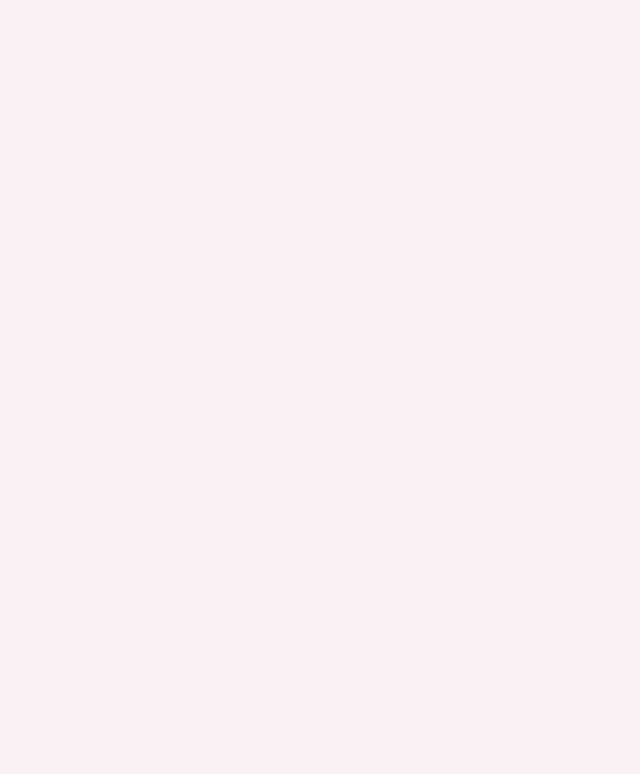
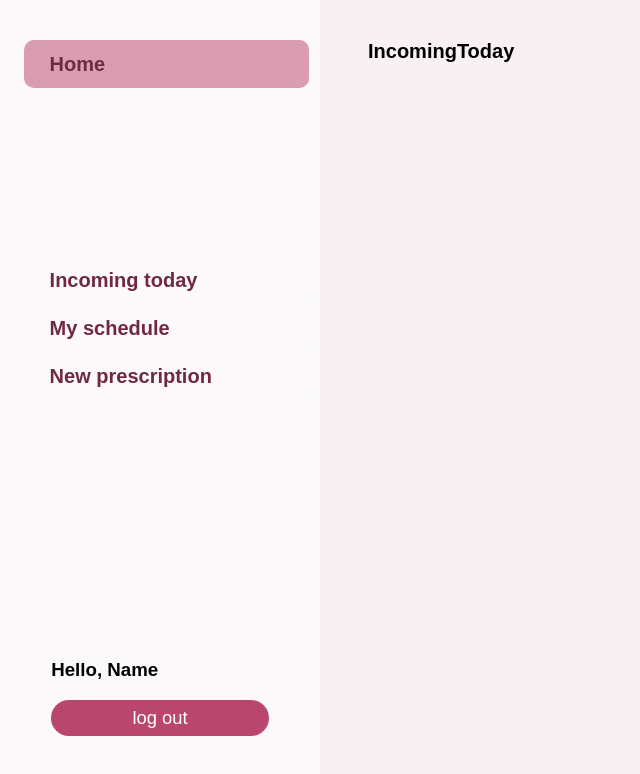
Before and after one commit to achwi00/vetclinic-front, a React (Create React App) app: page /dashboard/incoming in a window 1280 px wide. Before the commit this address had no page. Shown: the top 774 px of the page, without its empty margins (0-640 px from the left). Built offline with nearby package versions, Linux system fonts and the light colour scheme.

Commit message:
[Chore] add new route

```diff
--- a/src/App.js
+++ b/src/App.js
@@ -12,6 +12,9 @@ import TestView from "./views/TestView";
 import {UserProvider} from "./UserContext";
 import DashboardNewPet from "./views/user_dashboard/DashboardNewPet";
 import DashboardVisits from "./views/user_dashboard/DashboardVisits";
+import NewPrescriptionDashboard from "./views/vet_dashboard/NewPrescriptionDashboard";
+import DashboardIncomingToday from "./views/vet_dashboard/DashboardIncomingToday";
+import DashboardMySchedule from "./views/vet_dashboard/DashboardMySchedule";
 
 function App() {
   return (
@@ -29,7 +32,9 @@ function App() {
           <Route path="/dashboard/pet/:petName" element={<DashboardPet/>}/>
           <Route path="/dashboard/new-pet" element={<DashboardNewPet/>}/>
           <Route path="/dashboard/visits" element={<DashboardVisits/>}/>
-          {/*<Route path="/dashboard/my-pets" element={<MyPetGroups/>}/>*/}
+          <Route path="/dashboard/new-prescription" element={<NewPrescriptionDashboard/>}/>
+          <Route path="/dashboard/incoming" element={<DashboardIncomingToday/>}/>
+          <Route path="/dashboard/my-schedule" element={<DashboardMySchedule/>}/>
         </Routes>
       </Router>
     </UserProvider>
--- a/src/views/DashBoardHome.js
+++ b/src/views/DashBoardHome.js
@@ -21,6 +21,7 @@ function DashBoardHome(){
                 return [
                     {label: 'Incoming today', href:'#'},
                     {label: 'My schedule', href:'#'},
+                    {label: 'New prescription', href:'/dashboard/new-prescription'},
                 ]
             case 'RECEPTIONIST':
                 return [
--- /dev/null
+++ b/src/views/vet_dashboard/DashboardIncomingToday.js
@@ -0,0 +1,28 @@
+import React, {useContext} from "react";
+import '../../index.css'
+import '../../../src/styles/dashboard.css'
+import SideMenu from "../../component/SideMenu";
+import {UserContext} from "../../UserContext";
+
+function DashBoardHome(){
+    const {user} = useContext(UserContext);
+
+    const buttons = [
+        {label: 'Incoming today', href:'/dashboard/incoming'},
+        {label: 'My schedule', href:'/dashboard/my-schedule'},
+        {label: 'New prescription', href:'/dashboard/new-prescription'},
+    ]
+
+    return(
+        <div className="all-holder">
+            <SideMenu buttons={buttons}/>
+            <div className="content-holder">
+                <div className="centring-main">
+                    <h2 className="site-tracker">IncomingToday</h2>
+
+                </div>
+            </div>
+        </div>
+    );
+}
+export default DashBoardHome;
--- /dev/null
+++ b/src/views/vet_dashboard/DashboardMySchedule.js
@@ -0,0 +1,28 @@
+import React, {useContext} from "react";
+import '../../index.css'
+import '../../../src/styles/dashboard.css'
+import SideMenu from "../../component/SideMenu";
+import {UserContext} from "../../UserContext";
+
+function DashBoardHome(){
+    const {user} = useContext(UserContext);
+
+    const buttons = [
+        {label: 'Incoming today', href:'/dashboard/incoming'},
+        {label: 'My schedule', href:'/dashboard/my-schedule'},
+        {label: 'New prescription', href:'/dashboard/new-prescription'},
+    ]
+
+    return(
+        <div className="all-holder">
+            <SideMenu buttons={buttons}/>
+            <div className="content-holder">
+                <div className="centring-main">
+                    <h2 className="site-tracker">My schedule</h2>
+
+                </div>
+            </div>
+        </div>
+    );
+}
+export default DashBoardHome;
--- /dev/null
+++ b/src/views/vet_dashboard/NewPrescriptionDashboard.js
@@ -0,0 +1,28 @@
+import React, {useContext} from "react";
+import '../../index.css'
+import '../../../src/styles/dashboard.css'
+import SideMenu from "../../component/SideMenu";
+import {UserContext} from "../../UserContext";
+
+function DashBoardHome(){
+    const {user} = useContext(UserContext);
+
+    const buttons = [
+        {label: 'Incoming today', href:'/dashboard/incoming'},
+        {label: 'My schedule', href:'/dashboard/my-schedule'},
+        {label: 'New prescription', href:'/dashboard/new-prescription'},
+    ]
+
+    return(
+        <div className="all-holder">
+            <SideMenu buttons={buttons}/>
+            <div className="content-holder">
+                <div className="centring-main">
+                    <h2 className="site-tracker">New prescription</h2>
+
+                </div>
+            </div>
+        </div>
+    );
+}
+export default DashBoardHome;
```
